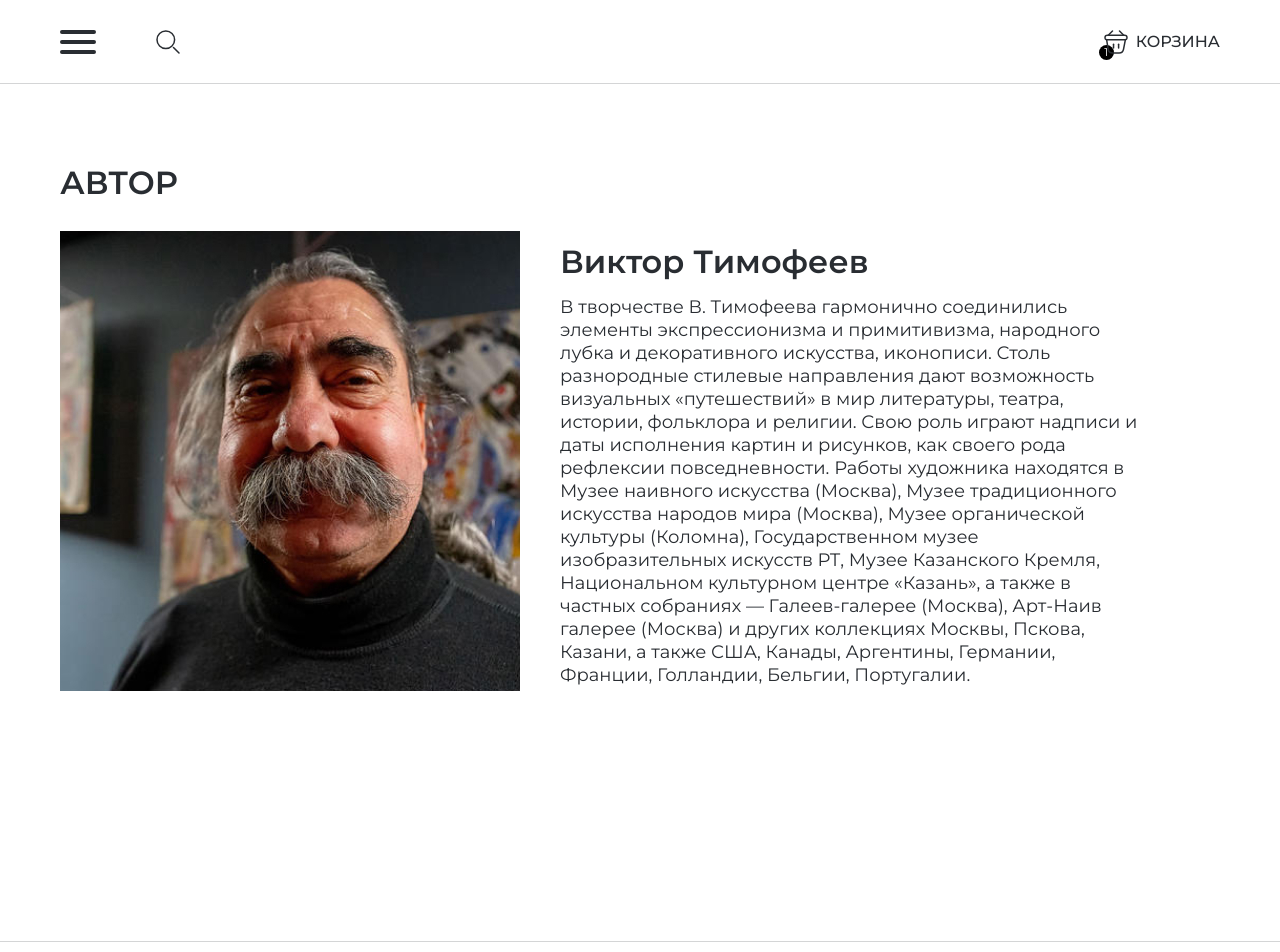
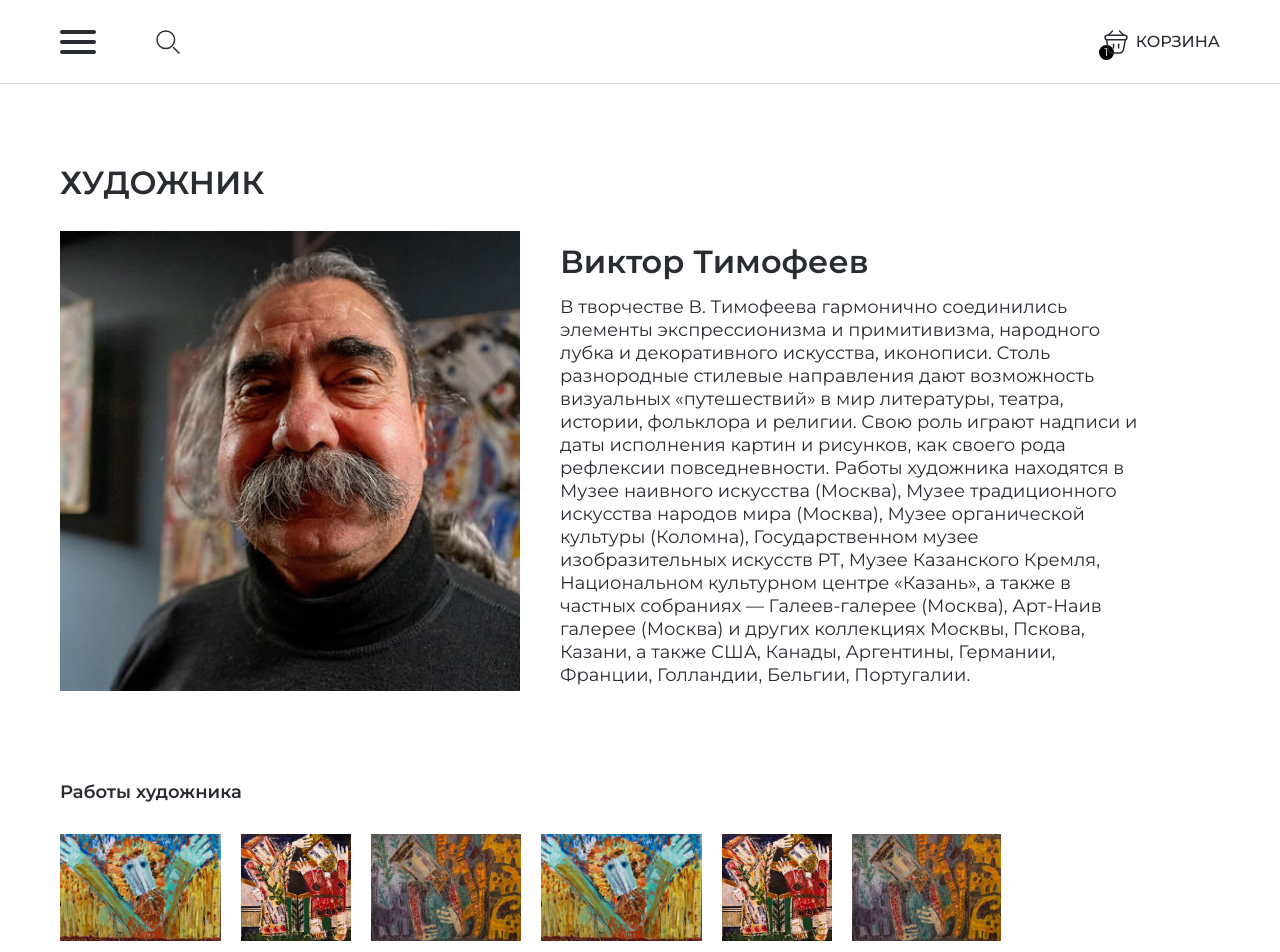
Before and after one commit to AlenaGM/naive, a Vue app: page /artist in a window 1280 px wide. Shown: the top 952 px of the page. Built offline with nearby package versions, Linux system fonts and the light colour scheme.

Commit message:
added artist gallery

```diff
--- a/src/components/ArtistDetails.vue
+++ b/src/components/ArtistDetails.vue
@@ -1,6 +1,6 @@
 <template>
   <div class="artist">
-    <h2 class="artist__title">автор</h2>
+    <h2 class="artist__title">художник</h2>
     <div class="artist__card">
       <div class="artist__image">
         <img src="/img/artist.jpg" alt="artist" />
@@ -22,6 +22,41 @@
           Арт-Наив галерее (Москва) и других коллекциях Москвы, Пскова, Казани,
           а также США, Канады, Аргентины, Германии, Франции, Голландии, Бельгии,
           Португалии.
+        </div>
+      </div>
+    </div>
+    <div class="artist__paintings">
+      <h4 class="artist__paintings_title">Работы художника</h4>
+      <div class="artist__paintings_container">
+        <div class="artist__paintings_item">
+          <router-link to="/:id">
+            <img src="/img/item-3.jpg" alt="painting" />
+          </router-link>
+        </div>
+        <div class="artist__paintings_item">
+          <router-link to="/:id">
+            <img src="/img/item-4.jpg" alt="painting" />
+          </router-link>
+        </div>
+        <div class="artist__paintings_item">
+          <router-link to="/:id">
+            <img src="/img/item-1.jpg" alt="painting" />
+          </router-link>
+        </div>
+        <div class="artist__paintings_item">
+          <router-link to="/:id">
+            <img src="/img/item-3.jpg" alt="painting" />
+          </router-link>
+        </div>
+        <div class="artist__paintings_item">
+          <router-link to="/:id">
+            <img src="/img/item-4.jpg" alt="painting" />
+          </router-link>
+        </div>
+        <div class="artist__paintings_item">
+          <router-link to="/:id">
+            <img src="/img/item-1.jpg" alt="painting" />
+          </router-link>
         </div>
       </div>
     </div>
@@ -54,11 +89,14 @@
     align-items: center;
     grid-template-columns: 1fr 580px;
     column-gap: 40px;
-    margin-bottom: 220px;
+    margin-bottom: 83px;
     @media screen and (max-width: 1092px) {
       grid-template-columns: 1fr;
       max-width: 660px;
       justify-items: center;
+    }
+    @media screen and (max-width: 400px) {
+      margin-bottom: 28px;
     }
   }
   &__image {
@@ -86,5 +124,37 @@
     font-weight: 400;
     line-height: 23px;
   }
+  &__paintings {
+    width: 100%;
+    &_title {
+      margin: 0 0 10px 0;
+      @media screen and (max-width: 400px) {
+        margin: 0;
+      }
+    }
+    &_container {
+      display: inline-flex;
+      flex-wrap: wrap;
+      justify-content: flex-start;
+      margin-bottom: 124px;
+      @media screen and (max-width: 400px) {
+        margin-bottom: 42px;
+      }
+    }
+    &_item {
+      height: 107px;
+      margin: 20px 20px 0 0;
+      img {
+        height: 100%;
+        object-fit: cover;
+      }
+      @media screen and (max-width: 400px) {
+        margin: 12px 12px 0 0;
+      }
+    }
+    @media screen and (max-width: 1092px) {
+      max-width: 660px;
+    }
+  }
 }
 </style>
--- a/src/components/ProductDetails.vue
+++ b/src/components/ProductDetails.vue
@@ -74,6 +74,9 @@
     @media screen and (max-width: 1092px) {
       grid-template-columns: 1fr;
       max-width: 660px;
+    }
+    @media screen and (max-width: 400px) {
+      margin-bottom: 84px;
     }
   }
   &__image {
```
